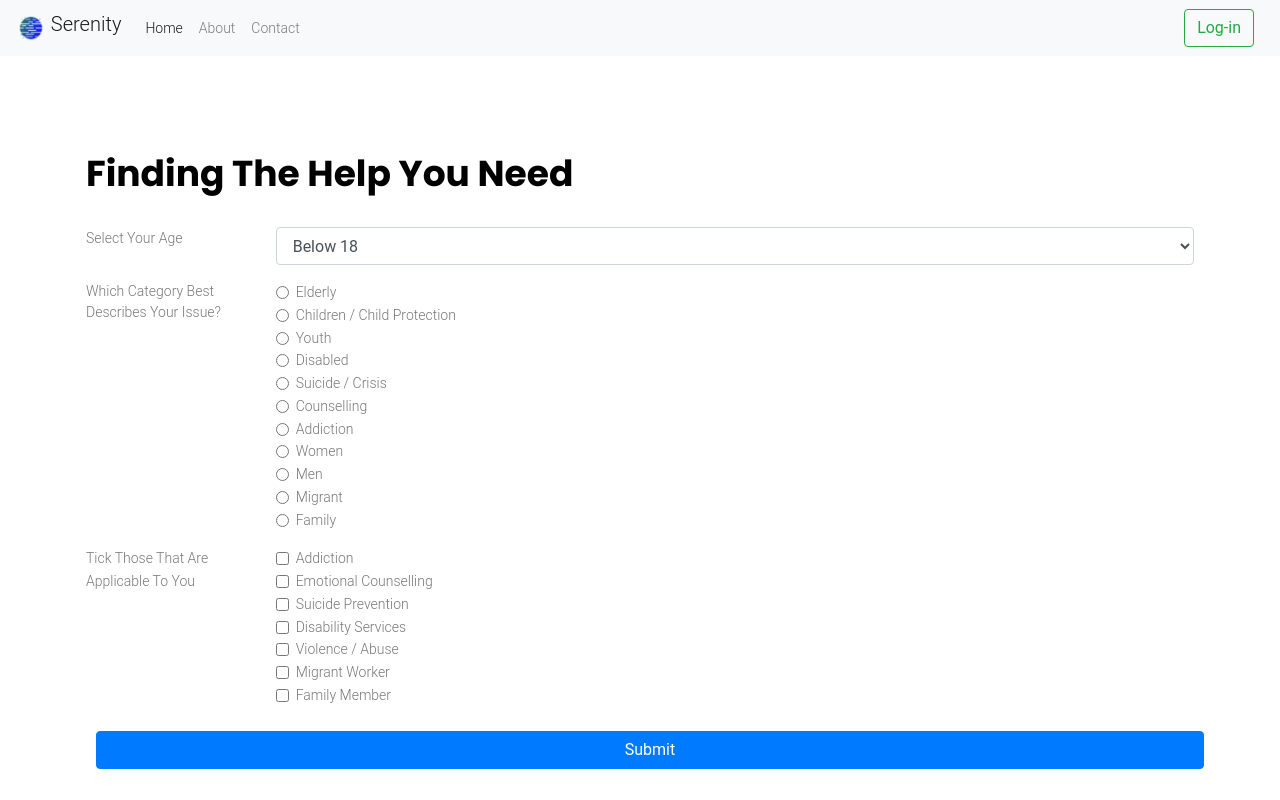
After one commit to alch-1/CodeForCoronaHackathon, a Flask app: template templates/questionnaire_result.html in a window 1280 px wide. The commit adds this page. Run offline with Flask 2, Linux system fonts and the light colour scheme; the template is opened without the code that fills it, so the values that code supplies are empty; some libraries are stand-ins or nearby versions; some web fonts are replaced.

Commit message:
Updated the UI and its reference linking
quack

```diff
--- a/app.py
+++ b/app.py
@@ -189,7 +189,7 @@ def helpnow():
 
 # for the therapist to join will bring you into a room with an active user
 @app.route('/appointment')
-def helpnow():
+def appointment_help():
     # obtain an unattended session
     session = Appointment.query.filter_by(status_num=0).first()
 
--- /dev/null
+++ b/templates/questionnaire_result.html
@@ -0,0 +1,173 @@
+{% extends "header.html" %}
+{% block title %}user{% endblock %}
+
+<!doctype html>
+<html lang="en">
+{% block head %}
+{{ super() }}
+{% endblock %}
+
+  {% block body %}
+
+    <body>
+        <!-- From here -->
+        <nav class="navbar navbar-expand-lg navbar-light bg-light">
+            <a class="navbar-brand" href="/">
+            <img src="/static/img/logo/profile.png" width="30" height="30" class="d-inline-block align-top" alt="">
+            Serenity
+            </a>
+
+            <div class="collapse align-items-center navbar-collapse" id="navbarSupportedContent">
+              <ul class="navbar-nav mr-auto">
+                <li class="nav-item active">
+                  <a class="nav-link" href="/">Home <span class="sr-only">(current)</span></a>
+                </li>
+                <li class="nav-item">
+                  <a class="nav-link" href="#">About</a>
+                </li>
+                <li class="nav-item">
+                  <a class="nav-link" href="#">Contact</a>
+                </li>
+              </ul>
+              <div class="form-inline my-2 my-lg-0">
+                <button class="btn btn-outline-success my-2 my-sm-0 form-inline" onclick="document.getElementById('id01').style.display='block'">Log-in</button>
+              </form>
+            </div>
+        </nav>
+
+
+        <section>
+            <div class="container">
+                <h1 style=" color: black;">
+                    Finding The Help You Need
+                </h1>
+            </div>
+        </section>
+
+
+
+
+        <div class="container">
+        <form action="/questionnaire_result" method="post">
+            <div class="form-group row">
+                <div class="col-sm-2">Select Your Age</div>
+              <div class="col-sm-10">
+
+                    <select class="form-control" id="sel1">
+                        <option value="below_18">Below 18</option>
+                        <option value="18_to_25">18 to 25</option>
+                        <option value="26_to_50">26 to 50</option>
+                        <option value="50_and_above">50 and Above</option>
+                      </select>
+                </div>
+              </div>
+
+            <fieldset class="form-group">
+              <div class="row">
+                <legend class="col-form-label col-sm-2 pt-0">Which Category Best Describes Your Issue?</legend>
+                <div class="col-sm-10">
+                  <div class="form-check">
+                    <input class="form-check-input" type="radio" name="category" id="elderly" value="elderly">
+                    <label class="form-check-label" for="elderly">Elderly</label>
+                  </div>
+                  <div class="form-check">
+                    <input class="form-check-input" type="radio" name="category" id="child" value="child">
+                    <label class="form-check-label" for="child">Children / Child Protection</label>
+                  </div>
+                  <div class="form-check">
+                    <input class="form-check-input" type="radio" name="category" id="youth" value="youth">
+                    <label class="form-check-label" for="youth">Youth</label>
+                  </div>
+                  <div class="form-check">
+                    <input class="form-check-input" type="radio" name="category" id="disabled" value="disabled" >
+                    <label class="form-check-label" for="disabled">Disabled</label>
+                  </div>
+                  <div class="form-check">
+                    <input class="form-check-input" type="radio" name="category" id="suicide-crisis" value="suicide-crisis" >
+                    <label class="form-check-label" for="suicide-crisis">Suicide / Crisis</label>
+                  </div>
+                  <div class="form-check">
+                    <input class="form-check-input" type="radio" name="category" id="counselling" value="counselling" >
+                    <label class="form-check-label" for="counselling">Counselling</label>
+                  </div>
+                  <div class="form-check">
+                    <input class="form-check-input" type="radio" name="category" id="addiction" value="addiction" >
+                    <label class="form-check-label" for="addiction">Addiction</label>
+                  </div>
+                  <div class="form-check">
+                    <input class="form-check-input" type="radio" name="category" id="women" value="women" >
+                    <label class="form-check-label" for="women">Women</label>
+                  </div>
+                  <div class="form-check">
+                    <input class="form-check-input" type="radio" name="category" id="men" value="men" >
+                    <label class="form-check-label" for="men">Men</label>
+                  </div>
+                  <div class="form-check">
+                    <input class="form-check-input" type="radio" name="category" id="migrant" value="migrant" >
+                    <label class="form-check-label" for="migrant">Migrant</label>
+                  </div>
+                  <div class="form-check">
+                    <input class="form-check-input" type="radio" name="category" id="family" value="family" >
+                    <label class="form-check-label" for="family">Family</label>
+                  </div>
+                </div>
+              </div>
+            </fieldset>
+
+            <div class="form-group row">
+              <div class="col-sm-2">Tick Those That Are Applicable To You</div>
+              <div class="col-sm-10">
+                <div class="form-check">
+                  <input class="form-check-input" type="checkbox" id="addiction_check" value="addiction_check">
+                  <label class="form-check-label" for="addiction_check">
+                    Addiction
+                  </label>
+                </div>
+                <div class="form-check">
+                  <input class="form-check-input" type="checkbox" id="emotional_counselling_check" value="emotional_counselling_check">
+                  <label class="form-check-label" for="emotional_counselling_check">
+                    Emotional Counselling
+                  </label>
+                </div>
+                <div class="form-check">
+                  <input class="form-check-input" type="checkbox" id="suicide_check" value="suicide_check">
+                  <label class="form-check-label" for="suicide_check">
+                    Suicide Prevention
+                  </label>
+                </div>
+                <div class="form-check">
+                  <input class="form-check-input" type="checkbox" id="disability_service_check" value="disability_service_check">
+                  <label class="form-check-label" for="disability_service_check">
+                    Disability Services
+                  </label>
+                </div>
+                <div class="form-check">
+                  <input class="form-check-input" type="checkbox" id="volence_abuse_check" value="volence_abuse_check">
+                  <label class="form-check-label" for="volence_abuse_check">
+                    Violence / Abuse
+                  </label>
+                </div>
+                <div class="form-check">
+                  <input class="form-check-input" type="checkbox" id="migrant_check" value="migrant_check">
+                  <label class="form-check-label" for="migrant_check">
+                    Migrant Worker
+                  </label>
+                </div>
+                <div class="form-check">
+                  <input class="form-check-input" type="checkbox" id="family_check" value="family_check">
+                  <label class="form-check-label" for="family_check">
+                    Family Member
+                  </label>
+                </div>
+              </div>
+            </div>
+
+                <button type="submit" class="btn btn-primary">Submit</button>
+          </form>
+        </div>
+
+        {% endblock %}
+
+        {% block js %}
+        {{ super() }}
+        {% endblock %}
--- a/templates/therapist.html
+++ b/templates/therapist.html
@@ -50,7 +50,7 @@
                     <h4>Active Appointment</h4>
                     <p class="sm-toppadding"></p>
 
-                    <a href="#" class="genric-btn info circle" style="font-size: 15px">Chat Now</a><br>
+                    <a href="/appointment" class="genric-btn info circle" style="font-size: 15px">Chat Now</a><br>
 
                 </div>
             </div>
```
Also changed, not shown: templates/session.html (added, +231 -0 lines), templates/user.html (+32 -0 lines).
